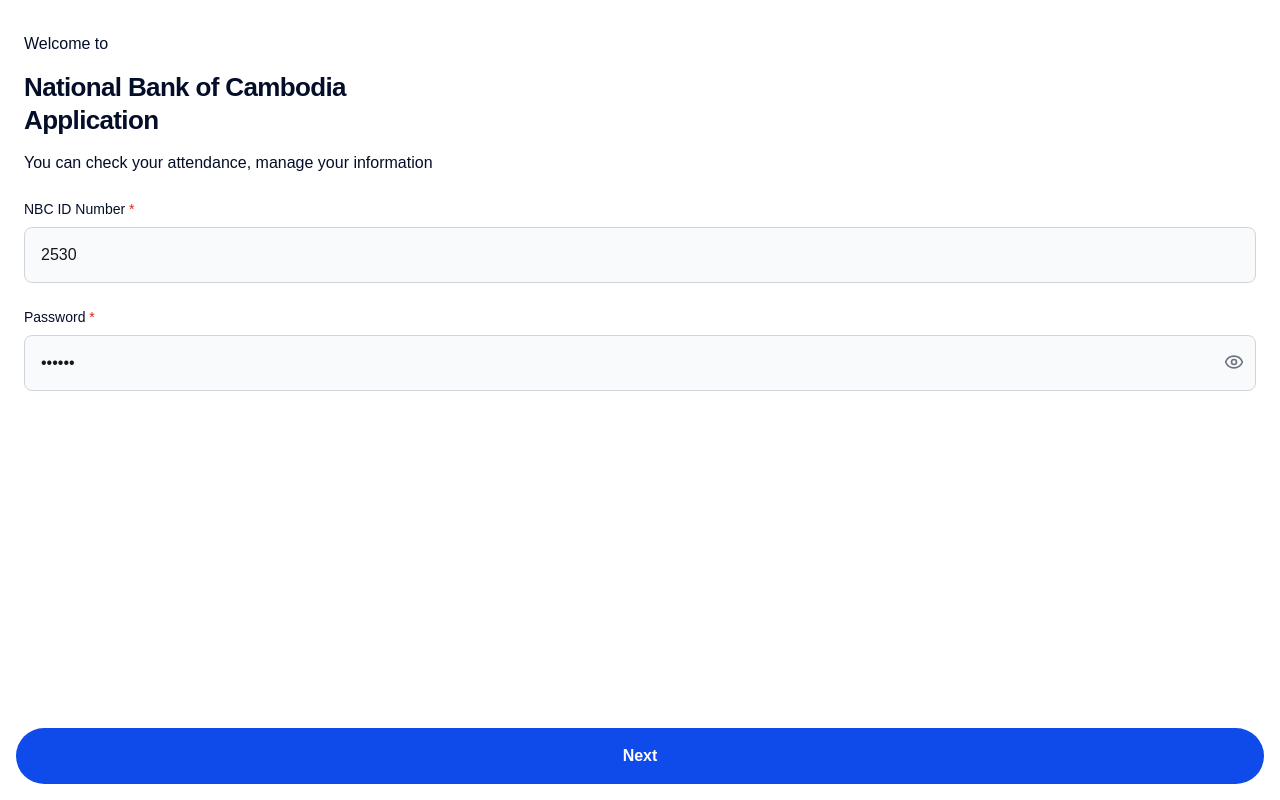
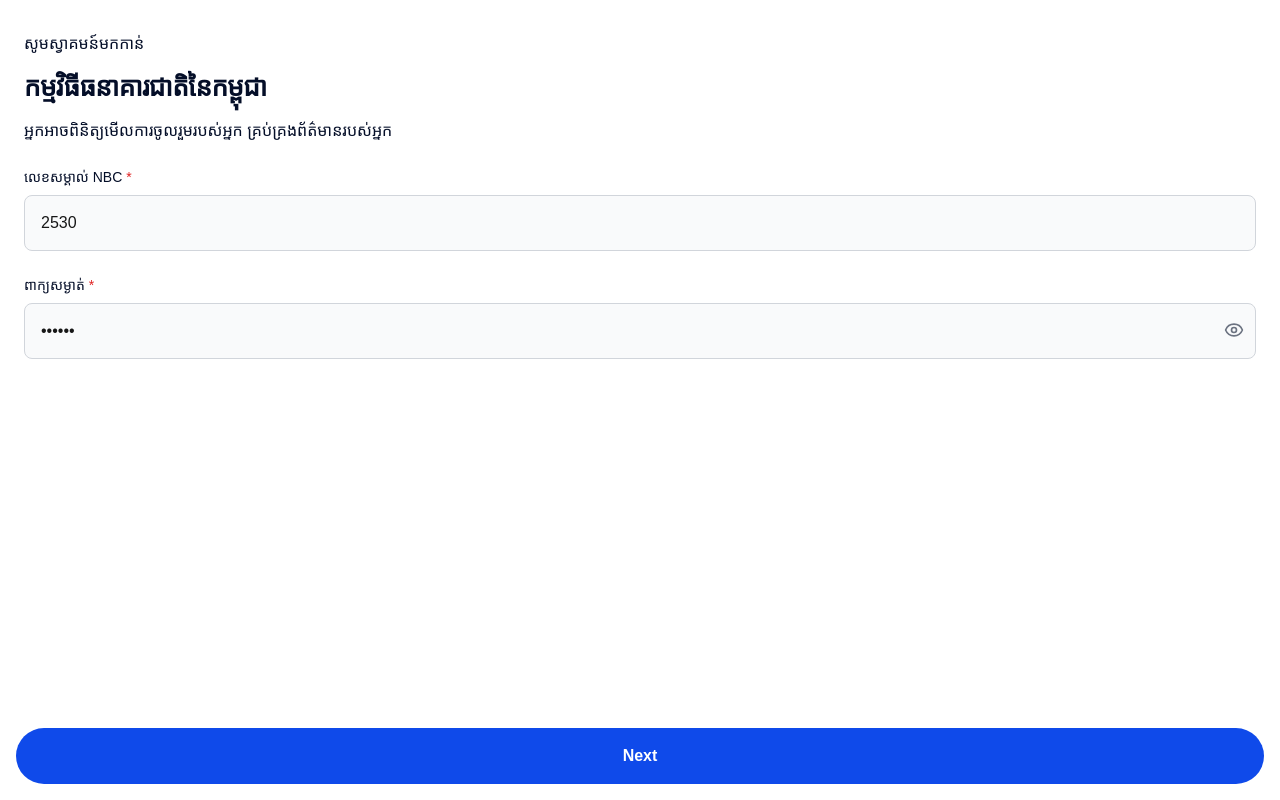
Before and after one commit to sokunthaneth-nbc/nbc-home-app, a Next.js app: page /login in a window 1280 px wide. Built offline with nearby package versions, Linux system fonts and the light colour scheme.

Commit message:
done transalte on login/change pwd and add condition on attendance page

```diff
--- a/src/app/attendance/page.tsx
+++ b/src/app/attendance/page.tsx
@@ -32,6 +32,18 @@
 			title: 'Present',
 			date: '2025-05-26',
 			checkIn: '08:15 AM',
+			checkOut: '04:55 PM',
+		},
+		{
+			title: 'Present',
+			date: '2025-05-29',
+			checkIn: '08:15 AM',
+			checkOut: '',
+		},
+		{
+			title: 'Present',
+			date: '2025-05-30',
+			checkIn: '',
 			checkOut: '04:55 PM',
 		},
 	]);
@@ -131,9 +143,13 @@
 								{new Date(selectedDateInfo[0].date).toLocaleString('en-US', { weekday: 'short' }).toUpperCase()}
 							</h3>
 							<p className="text-[14px]">
-								{selectedDateInfo.some(e => e.checkIn || e.checkOut)
-								? 'អ្នក​មាន​វត្តមាន​ពេញ​មួយ​ថ្ងៃ​នេះ!'
-								: 'អ្នកអវត្តមាននៅថ្ងៃនេះ!'}
+								{selectedDateInfo.some(e => e.checkIn && e.checkOut)
+									? 'អ្នក​មាន​វត្តមាន​ពេញ​មួយ​ថ្ងៃ​នេះ!' // Full attendance
+									: selectedDateInfo.some(e => e.checkIn && !e.checkOut)
+									? 'អ្នកមិនបានស្កេនចេញនៅថ្ងៃនេះទេ!' // Only check-in
+									: selectedDateInfo.some(e => !e.checkIn && e.checkOut)
+									? 'អ្នកមិនបានស្កេនចូលនៅថ្ងៃនេះទេ!' // Only check-out
+									: 'អ្នកអវត្តមាន​ពេញ​មួយ​ថ្ងៃនេះ!'} {/* Absent */}
 							</p>
 						</div>
 						<table className="min-w-full text-sm text-left text-gray-600">
@@ -144,7 +160,11 @@
 									<tr className='border-b border-[#00134608] h-[56px]'>
 										<td className="w-[96px] py-2 font-semibold text-gray-700">ម៉ោងចូល</td>
 										<td className="w-[4px] px-2">
-											<div className="h-[24px] w-[4px] rounded-[8px] bg-[#34D399]"></div>
+											<div
+												className={`h-[24px] w-[4px] rounded-[8px] ${
+												selectedDateInfo.some(e => e.checkIn) ? 'bg-[#34D399]' : 'bg-[red]'
+												}`}
+											></div>
 										</td>
 										<td className="px-4 py-2 text-center" colSpan={3}>
 											{event.checkIn ? event.checkIn : <span className="italic text-gray-400">--</span>}
@@ -155,7 +175,11 @@
 									<tr className='border-b border-[#00134608]'>
 										<td className="py-2 font-semibold text-gray-700">ម៉ោងចេញ</td>
 										<td className="w-[4px] px-2">
-											<div className="h-[24px] w-[4px] rounded-[8px] bg-[#34D399]"></div>
+											<div
+												className={`h-[24px] w-[4px] rounded-[8px] ${
+												selectedDateInfo.some(e => e.checkOut) ? 'bg-[#34D399]' : 'bg-[red]'
+												}`}
+											></div>
 										</td>
 										<td className="px-4 py-2 text-center" colSpan={3}>
 											{event.checkOut ? event.checkOut : <span className="italic text-gray-400">--</span>}
--- a/src/app/change-password/page.tsx
+++ b/src/app/change-password/page.tsx
@@ -43,19 +43,19 @@
 	return (
 		<section className="bg-gray-50 min-h-screen flex flex-col justify-between">
 			<div className="w-full bg-white px-6 py-8 flex-1 overflow-auto">
-				<p className="text-base font-normal text-[#040e28]">Welcome to NBC Staff Application</p>
+				<p className="text-base font-normal text-[#040e28]">សូមស្វាគមន៍</p>
 				<h1 className="text-[26px] my-[15px] font-semibold leading-tight tracking-tight text-[#040e28]">
-					Change your password
+					ផ្លាស់ប្តូរពាក្យសម្ងាត់របស់អ្នក
 				</h1>
 				<p className="text-base font-normal text-[#040e28]">
-					Since this is your first time, please create a new password for your account.
+					នេះជាលើកដំបូងរបស់អ្នក សូមបង្កើតពាក្យសម្ងាត់ថ្មីសម្រាប់គណនីរបស់អ្នក
 				</p>
 
 				<form className="space-y-6 pt-6 pb-32" onSubmit={handleChangePassword}>
 					{/* New Password */}
 					<div>
 						<label htmlFor="newPassword" className="block mb-2 text-sm font-normal text-[#040e28]">
-							New Password <span className="text-red-600">*</span>
+							ពាក្យសម្ងាត់ថ្មី <span className="text-red-600">*</span>
 						</label>
 						<div className="relative">
 							<input
@@ -84,7 +84,7 @@
 					{/* Confirm New Password */}
 					<div>
 						<label htmlFor="confirmPassword" className="block mb-2 text-sm font-normal text-[#040e28]">
-							Confirm new password <span className="text-red-600">*</span>
+							បញ្ជាក់ពាក្យសម្ងាត់ថ្មី <span className="text-red-600">*</span>
 						</label>
 						<div className="relative">
 							<input
--- a/src/app/login/page.tsx
+++ b/src/app/login/page.tsx
@@ -50,20 +50,19 @@
 	return (
 		<section className="bg-gray-50 min-h-screen flex flex-col justify-between">
 			<div className="w-full bg-white px-6 py-8 flex-1 overflow-auto">
-				<p className="text-base font-normal text-[#040e28]">Welcome to</p>
+				<p className="text-base font-normal text-[#040e28]">សូមស្វាគមន៍មកកាន់</p>
 				<h1 className="text-[26px] my-[15px] font-semibold leading-tight tracking-tight text-[#040e28]">
-					National Bank of Cambodia <br />
-					Application
+					កម្មវិធីធនាគារជាតិនៃកម្ពុជា
 				</h1>
 				<p className="text-base font-normal text-[#040e28]">
-					You can check your attendance, manage your information
+					អ្នកអាចពិនិត្យមើលការចូលរួមរបស់អ្នក គ្រប់គ្រងព័ត៌មានរបស់អ្នក
 				</p>
 
 				<form className="space-y-6 pt-6 pb-32" onSubmit={handleLogin}>
 					{/* Staff ID */}
 					<div>
 						<label htmlFor="staffId" className="block mb-2 text-sm font-normal text-[#040e28]">
-							NBC ID Number <span className="text-red-600">*</span>
+							លេខសម្គាល់ NBC <span className="text-red-600">*</span>
 						</label>
 						<input
 							type="text"
@@ -87,7 +86,7 @@
 					{/* Password */}
 					<div>
 						<label htmlFor="password" className="block mb-2 text-sm font-normal text-[#040e28]">
-							Password <span className="text-red-600">*</span>
+							ពាក្យសម្ងាត់ <span className="text-red-600">*</span>
 						</label>
 						<div className="relative">
 							<input
```
